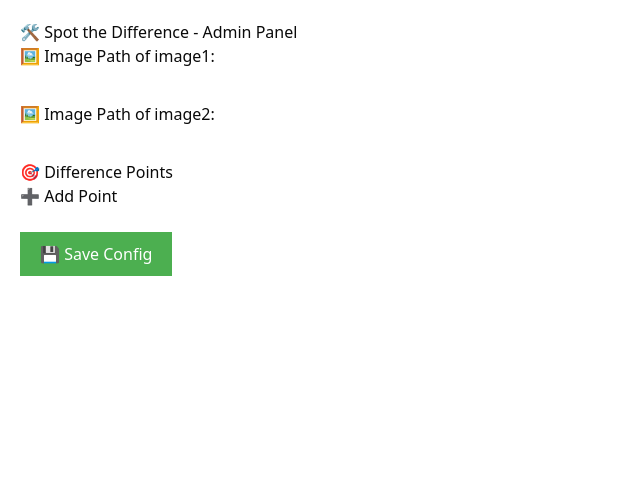
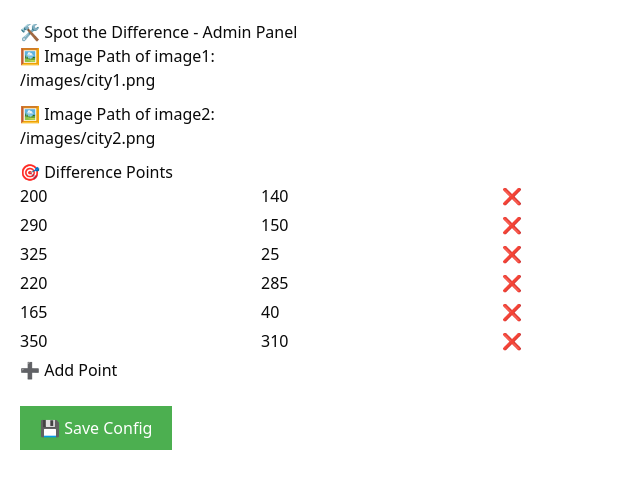
Before and after one commit to khushalGrover/SpotDifference-Eklavya-Assessment, a React (Vite) app: page /admin in a window 1280 px wide. Shown: the top 488 px of the page, without its empty margins (0-640 px from the left). Built offline with nearby package versions, Linux system fonts and the light colour scheme.

Commit message:
bug in adminPanel

```diff
--- a/src/pages/AdminScreen.jsx
+++ b/src/pages/AdminScreen.jsx
@@ -3,10 +3,11 @@ import { getGameConfig, saveGameConfig } from "../utils/gameConfigUtils";
 
 export default function AdminScreen() {
   const [config, setConfig] = useState(getGameConfig());
-  const [imagePath, setImagePath] = useState(config.imagePath || "");
-  const [imagePath2, setImagePath2] = useState(config.imagePath2 || "");
-  const [differences, setDifferences] = useState(config.differences || []);
+  const [imagePath, setImagePath] = useState(config.levels[0].imagePath || "");
+  const [imagePath2, setImagePath2] = useState(config.levels[0].imagePath2 || "");
+  const [differences, setDifferences] = useState(config.levels[0].differences || []);
 
+  console.log("AdminScreen config", config.levels[0]);
   const handleDifferenceChange = (index, field, value) => {
     const updated = [...differences];
     updated[index][field] = parseInt(value);
--- a/src/pages/GameScreen.jsx
+++ b/src/pages/GameScreen.jsx
@@ -36,7 +36,7 @@ export default function GameScreen() {
 
   useEffect(() => {
     if (
-      foundDifferences.size === gameConfig.differences.length &&
+      foundDifferences.size === gameConfig.levels[0].differences.length &&
       gameStarted
     ) {
       setGameCompleted(true);
@@ -59,8 +59,7 @@ export default function GameScreen() {
     setElapsedTime(0);
     setClickAnimation(null);
   };
-  console.log("gameConfig", gameConfig.imagePath);
-  console.log("gameConfig", gameConfig.imagePath2);
+
   const handleImageClick = (event, imageIndex) => {
     if (!gameStarted || gameCompleted) return;
 
@@ -73,7 +72,7 @@ export default function GameScreen() {
     const scaledX = x * scaleX;
     const scaledY = y * scaleY;
 
-    const clickedDifference = gameConfig.differences.findIndex(
+    const clickedDifference = gameConfig.levels[0].differences.findIndex(
       (diff, index) => {
         if (foundDifferences.has(index)) return false;
         return (
@@ -128,7 +127,7 @@ export default function GameScreen() {
   };
 
   const renderDifferenceMarkers = (imageIndex) => {
-    return gameConfig.differences.map((diff, index) => {
+    return gameConfig.levels[0].differences.map((diff, index) => {
       if (!foundDifferences.has(index)) {
         return null;
       } else {
@@ -169,10 +168,10 @@ export default function GameScreen() {
         <Card className="mb-6">
           <CardHeader className="text-center">
             <CardTitle className="text-3xl font-bold text-gray-800">
-              {gameConfig.gameTitle}
+              {gameConfig.levels[0].name}
             </CardTitle>
             <p className="text-gray-600">
-              Find all {gameConfig.differences.length} differences between the
+              Find all {gameConfig.levels[0].differences.length} differences between the
               two images!
             </p>
             <HowToPlay />
@@ -182,7 +181,7 @@ export default function GameScreen() {
         <div className="flex flex-wrap justify-center gap-4 mb-6">
           <Badge variant="outline" className="text-lg p-3">
             <Trophy className="w-5 h-5 mr-2" />
-            Score: {foundDifferences.size}/{gameConfig.differences.length}
+            Score: {foundDifferences.size}/{gameConfig.levels[0].differences.length}
           </Badge>
           <Badge variant="outline" className="text-lg p-3">
             <Clock className="w-5 h-5 mr-2" />
@@ -212,7 +211,7 @@ export default function GameScreen() {
                 Congratulations! 🎉
               </h2>
               <p className="text-green-700">
-                You found all {gameConfig.differences.length} differences in{" "}
+                You found all {gameConfig.levels[0].differences.length} differences in{" "}
                 {formatTime(elapsedTime)}!
               </p>
             </CardContent>
@@ -228,7 +227,7 @@ export default function GameScreen() {
               <CardContent className="p-0">
                 <div ref={imageRef} className="relative cursor-crosshair">
                   <img
-                    src={gameConfig.imagePath}
+                    src={gameConfig.levels[0].imagePath}
                     alt="Spot the difference - Image 1"
                     className="w-full h-auto max-h-96 object-contain"
                     draggable={false}
@@ -247,7 +246,7 @@ export default function GameScreen() {
               <CardContent className="p-0">
                 <div className="relative cursor-crosshair">
                   <img
-                    src={gameConfig.imagePath2}
+                    src={gameConfig.levels[0].imagePath2}
                     alt="Spot the difference - Image 2"
                     className="w-full h-auto max-h-96 object-contain"
                     draggable={false}
```
